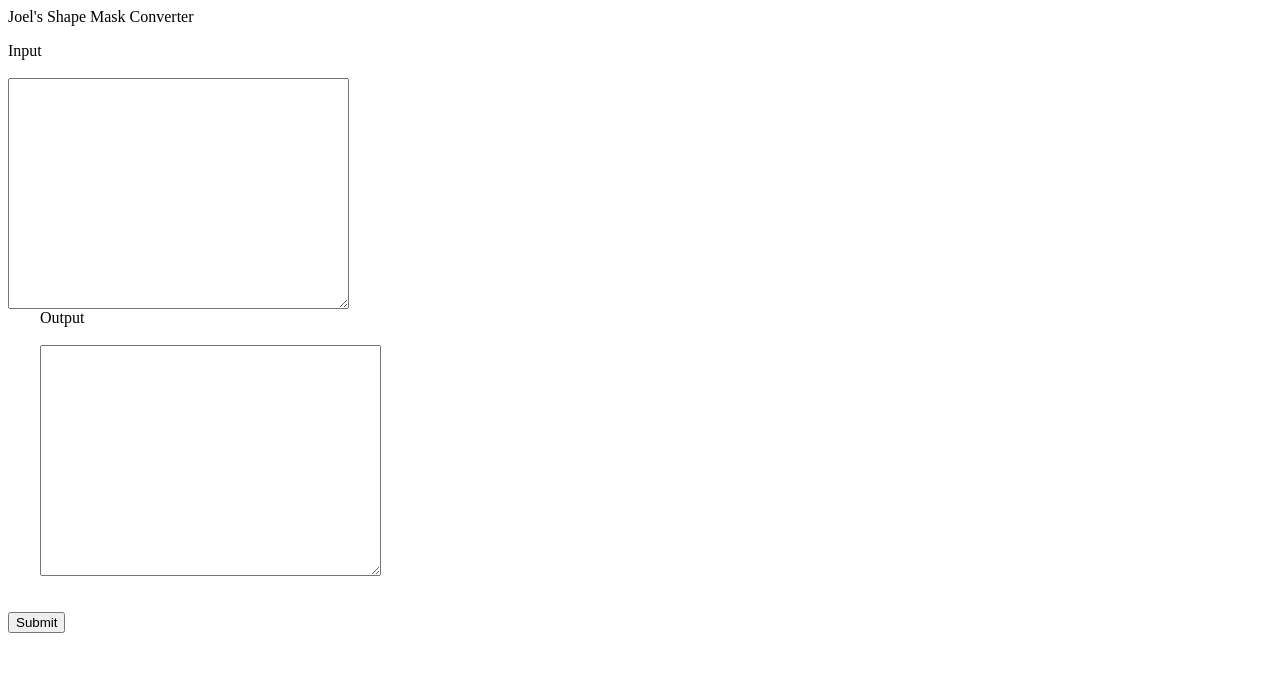
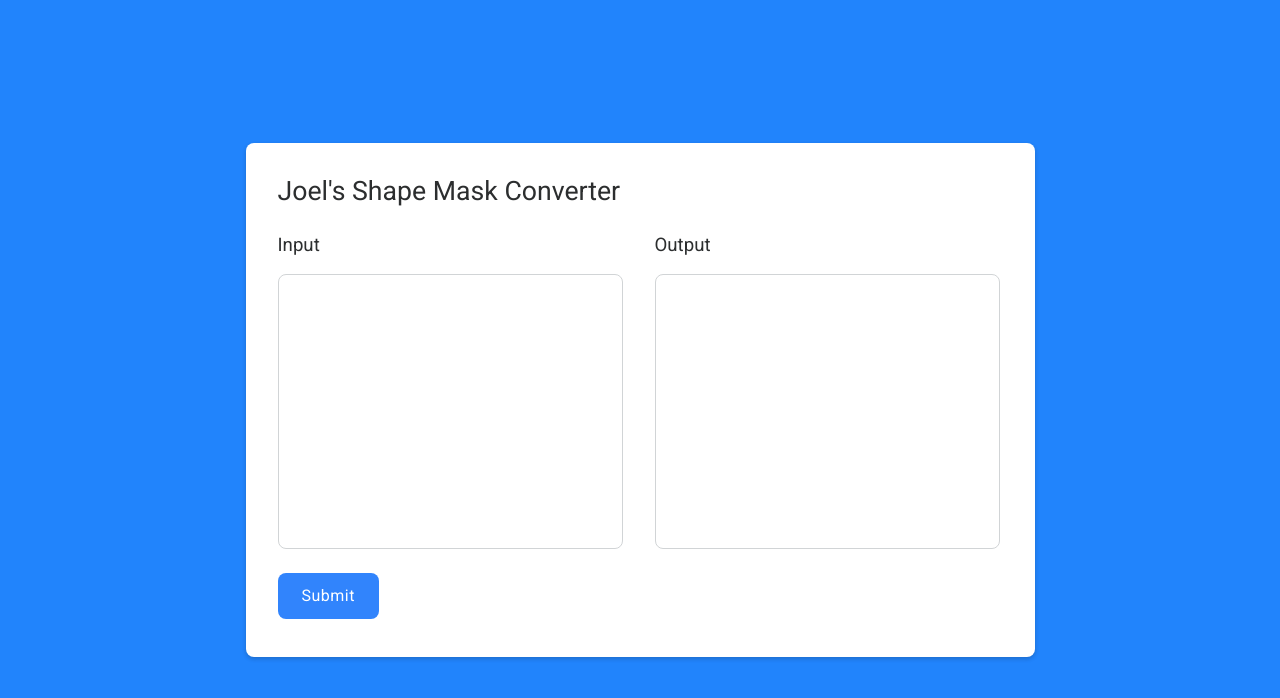
Before and after one commit to mattpatterson94/joel-montgomery-graphics, a plain HTML site: page shapemask.html in a window 1280 px wide. Drawn offline with Linux system fonts and the light colour scheme.

Commit message:
Update shapemask.html

```diff
--- a/shapemask.html
+++ b/shapemask.html
@@ -2,7 +2,7 @@
   <link rel="preconnect" href="https://fonts.googleapis.com">
   <link rel="preconnect" href="https://fonts.gstatic.com" crossorigin>
   <link href="https://fonts.googleapis.com/css2?family=Roboto&display=swap" rel="stylesheet">
-  <link rel="stylesheet" type="text/css" href="styles.css">
+  <link rel="stylesheet" type="text/css" href="shapemaskStyles.css">
 </head>
 
 
```
